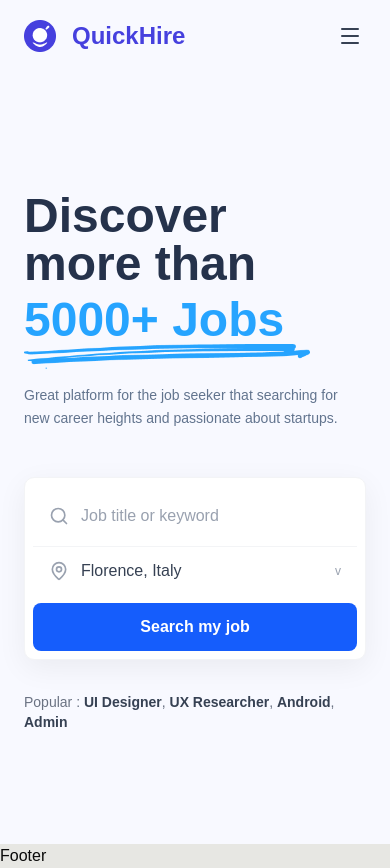
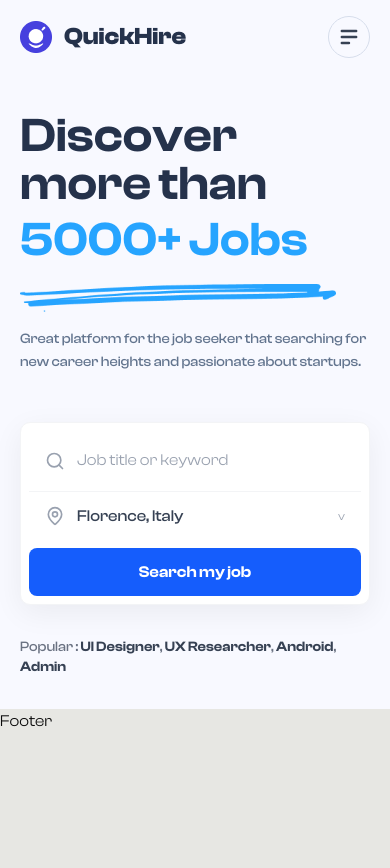
Before and after one commit to rakibislam2233/quick-hire, a Next.js app: page / in a window 390 px wide. After the commit the page ends 844 px from the top, so only its background shows below. Built offline with nearby package versions, Linux system fonts and the light colour scheme; a web font is replaced by a local one.

Commit message:
feat: implement initial application structure including global styles, root layout, navigation bar, and hero section.

```diff
--- a/app/globals.css
+++ b/app/globals.css
@@ -44,9 +44,9 @@
   --radius-xl: calc(var(--radius) + 4px);
 
   /* Container & Max-width customization */
-  --breakpoint-2xl: 1152px;
-  --max-width-2xl: 1152px;
-  --container-2xl: 1152px;
+  --breakpoint-2xl: 1280px;
+  --max-width-2xl: 1280px;
+  --container-2xl: 1280px;
 }
 
 :root {
--- a/app/layout.tsx
+++ b/app/layout.tsx
@@ -3,7 +3,38 @@ import localFont from "next/font/local";
 import "./globals.css";
 
 const clashDisplay = localFont({
-  src: "../public/fonts/ClashDisplay-Regular.otf",
+  src: [
+    {
+      path: "../public/fonts/ClashDisplay-Extralight.otf",
+      weight: "200",
+      style: "normal",
+    },
+    {
+      path: "../public/fonts/ClashDisplay-Light.otf",
+      weight: "300",
+      style: "normal",
+    },
+    {
+      path: "../public/fonts/ClashDisplay-Regular copy.otf",
+      weight: "400",
+      style: "normal",
+    },
+    {
+      path: "../public/fonts/ClashDisplay-Medium.otf",
+      weight: "500",
+      style: "normal",
+    },
+    {
+      path: "../public/fonts/ClashDisplay-Semibold.otf",
+      weight: "600",
+      style: "normal",
+    },
+    {
+      path: "../public/fonts/ClashDisplay-Bold.otf",
+      weight: "700",
+      style: "normal",
+    },
+  ],
   variable: "--font-clash-display",
 });
 
--- a/components/Pages/Main/Home/HeroSection.tsx
+++ b/components/Pages/Main/Home/HeroSection.tsx
@@ -5,11 +5,20 @@ import Image from "next/image";
 
 const HeroSection = () => {
   return (
-    <section className="relative w-full bg-[#f8f9ff] h-screen overflow-hidden flex items-center justify-center pt-20">
-      <div className="container px-6 md:px-16 mx-auto grid grid-cols-1 lg:grid-cols-2 gap-12 relative z-10">
+    <section className="relative w-full h-full bg-[#f8f9ff] overflow-hidden flex items-center justify-center pt-20">
+      <div className="container px-5 md:px-16 mx-auto grid grid-cols-1 lg:grid-cols-2 gap-12 relative z-10 items-center h-full">
+        {/* Background Pattern Image */}
+        <Image
+          src="/asset/home/hero-pattern.png"
+          alt="Hero decorative pattern"
+          width={860}
+          height={794}
+          className="absolute -top-20 -right-10 object-contain opacity-90 pointer-events-none z-0 lg:block hidden"
+          priority
+        />
         {/* Left Column: Text and Search */}
-        <div className="flex flex-col justify-center max-w-xl">
-          <h1 className="text-5xl md:text-7xl text-[#25324B] font-extrabold mb-6">
+        <div className="flex flex-col justify-center max-w-xl relative z-10 py-8">
+          <h1 className="text-5xl md:text-7xl text-[#25324B] font-semibold mb-6">
             Discover <br /> more than <br />
             <span className="text-[#26A4FF] relative inline-block mt-2">
               5000+ Jobs
@@ -18,12 +27,12 @@ const HeroSection = () => {
                 alt="Highlight line"
                 width={500}
                 height={20}
-                className="absolute left-0 w-[110%] max-w-none"
+                className="absolute left-0 -bottom-12 w-[110%] max-w-none"
               />
             </span>
           </h1>
 
-          <p className="text-slate-500 text-sm md:text-lg font-medium mb-12 mt-4 leading-relaxed max-w-md">
+          <p className="text-slate-500 text-sm md:text-lg font-medium mb-12 mt-10 leading-relaxed max-w-md">
             Great platform for the job seeker that searching for new career
             heights and passionate about startups.
           </p>
@@ -73,23 +82,13 @@ const HeroSection = () => {
         </div>
 
         {/* Right Column: Hero Images */}
-        <div className="relative hidden lg:block min-h-[550px] w-full mt-10 lg:mt-0">
-          {/* Background Pattern Image */}
-          <Image
-            src="/asset/home/hero-pattern.png"
-            alt="Hero decorative pattern"
-            fill
-            className="object-contain scale-110 opacity-90 -z-10"
-            sizes="(max-width: 1024px) 100vw, 50vw"
-            priority
-          />
+        <div className="relative hidden lg:block min-h-[600px] w-full mt-10 lg:mt-0">
           {/* Main User Image */}
           <Image
             src="/asset/home/hero-user.png"
             alt="Happy job seeker pointing at jobs"
             fill
             className="object-contain object-bottom drop-shadow-2xl z-10"
-            sizes="(max-width: 1024px) 100vw, 50vw"
             priority
           />
         </div>
--- a/components/Shared/Navbar.tsx
+++ b/components/Shared/Navbar.tsx
@@ -4,6 +4,7 @@ import { Menu, X } from "lucide-react";
 import Image from "next/image";
 import Link from "next/link";
 import { useEffect, useState } from "react";
+import { HiMenuAlt2 } from "react-icons/hi";
 
 const Navbar = () => {
   const [isScrolled, setIsScrolled] = useState(false);
@@ -26,16 +27,14 @@ const Navbar = () => {
   return (
     <nav
       className={`fixed top-0 w-full z-50 transition-all duration-300 ${
-        isScrolled
-          ? "bg-white/90 backdrop-blur-md"
-          : "bg-transparent border-transparent"
+        isScrolled ? "bg-[#F8F9FF]" : "bg-transparent border-transparent"
       }`}
     >
-      <div className="container mx-auto flex items-center justify-between px-6 py-4 md:px-16">
+      <div className="container mx-auto flex items-center justify-between px-5 md:px-16 py-4">
         <div className="flex items-center gap-12">
           {/* Logo */}
-          <Link href="/" className="flex items-center justify-center gap-2">
-            <div className="relative h-10 w-10">
+          <Link href="/" className="flex items-center justify-center gap-1">
+            <div className="relative w-10 h-9">
               <Image
                 src="/asset/logo/logo.png"
                 alt="QuickHire Logo"
@@ -44,7 +43,7 @@ const Navbar = () => {
                 priority
               />
             </div>
-            <span className="text-2xl font-extrabold text-primary">
+            <span className="text-2xl font-extrabold text-[#25324B]">
               QuickHire
             </span>
           </Link>
@@ -65,13 +64,13 @@ const Navbar = () => {
           <Link href="/login">
             <Button
               variant="ghost"
-              className="text-primary font-semibold hover:bg-blue-50"
+              className="text-primary font-semibold hover:bg-transparent"
             >
               Login
             </Button>
           </Link>
           <Link href="/register">
-            <Button className="bg-primary text-white rounded-none px-6 h-10">
+            <Button className="bg-primary text-white rounded-none h-12 px-6">
               Sign Up
             </Button>
           </Link>
@@ -81,14 +80,14 @@ const Navbar = () => {
         <div className="md:hidden flex items-center">
           <button
             onClick={() => setMobileMenuOpen(!mobileMenuOpen)}
-            className="text-gray-700 focus:outline-none focus:ring-2 focus:ring-blue-600 rounded-md p-1"
+            className="text-gray-700 border border-[#D6DDEB] rounded-full p-2"
             aria-expanded={mobileMenuOpen}
             aria-label="Toggle navigation menu"
           >
             {mobileMenuOpen ? (
               <X className="w-6 h-6" />
             ) : (
-              <Menu className="w-6 h-6" />
+              <HiMenuAlt2 className="w-6 h-6" />
             )}
           </button>
         </div>
```
